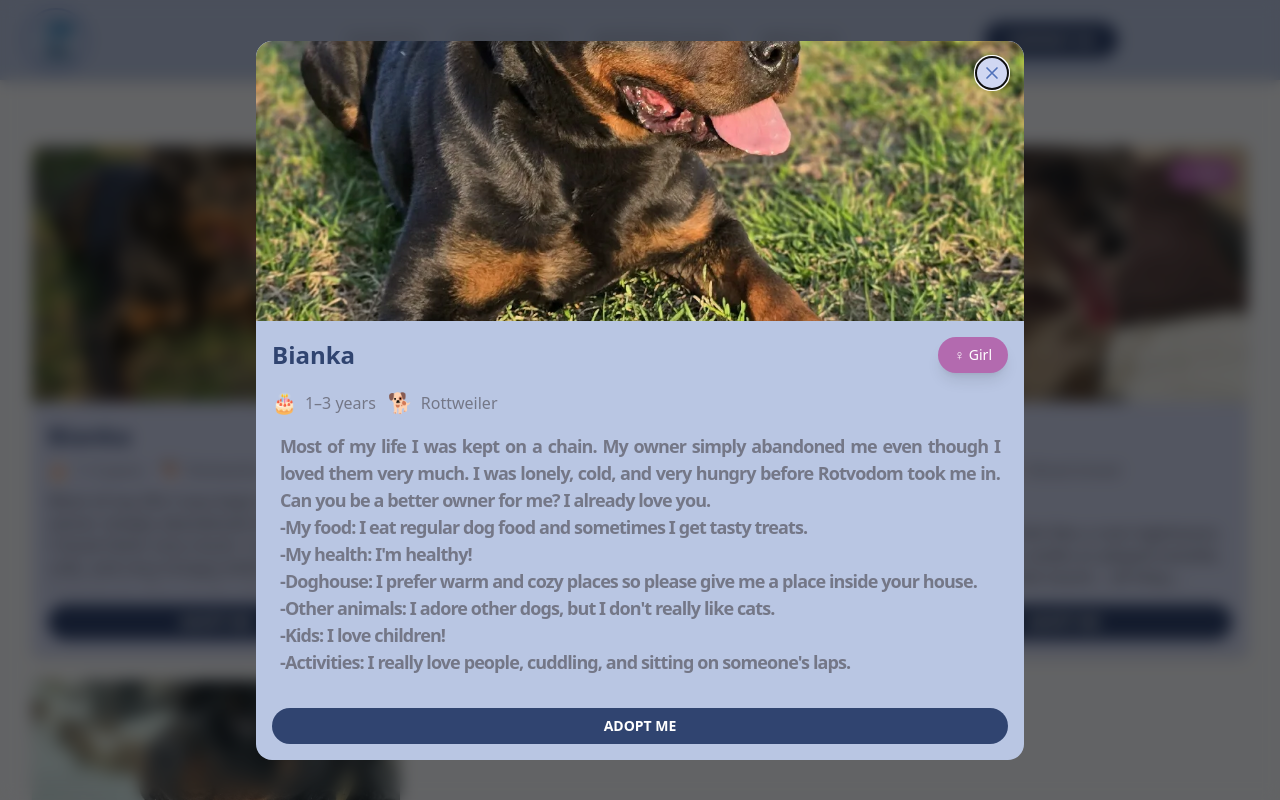
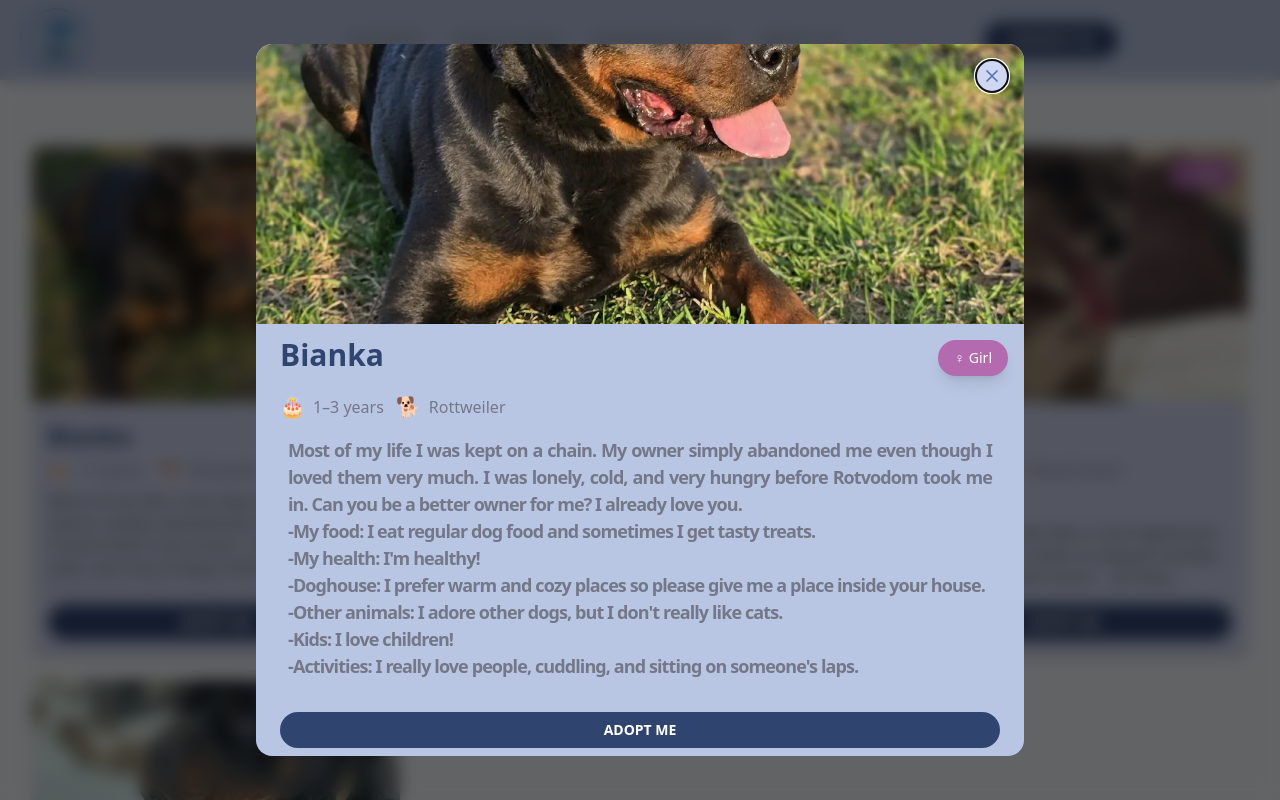
Before and after one commit to bavayra/dog-shelter, a React (Vite) app: page / in a window 1280 px wide. Both pictures are taken after a click on the element 216 px from the left and 1519 px from the top of the page. Shown: the part 1119-1919 px from the top of the page. Built offline with nearby package versions, Linux system fonts and the light colour scheme.

Commit message:
style: corrected paddings for the dogModal for screens >425

```diff
--- a/src/components/DogModal.tsx
+++ b/src/components/DogModal.tsx
@@ -98,7 +98,7 @@ const DogModal = ({ dog, isOpen, onClose }: DogModalProps) => {
 
   return (
     <div
-      className="fixed inset-0 z-50 flex items-center justify-center bg-black/60 backdrop-blur-sm sm:px-2"
+      className="fixed inset-0 z-50 flex items-center justify-center bg-black/60 backdrop-blur-sm sm:px-4"
       onClick={onClose}
       role="dialog"
       aria-modal="true"
@@ -149,8 +149,8 @@ const DogModal = ({ dog, isOpen, onClose }: DogModalProps) => {
           )}
         </div>
 
-        <div className="p-4">
-          <h3 id="modal-title" className="typography-h3 mb-4">
+        <div className="p-4 sm:px-6 sm:py-2">
+          <h3 id="modal-title" className="typography-h3 mb-4 sm:text-3xl">
             {name}
           </h3>
           <div
```
